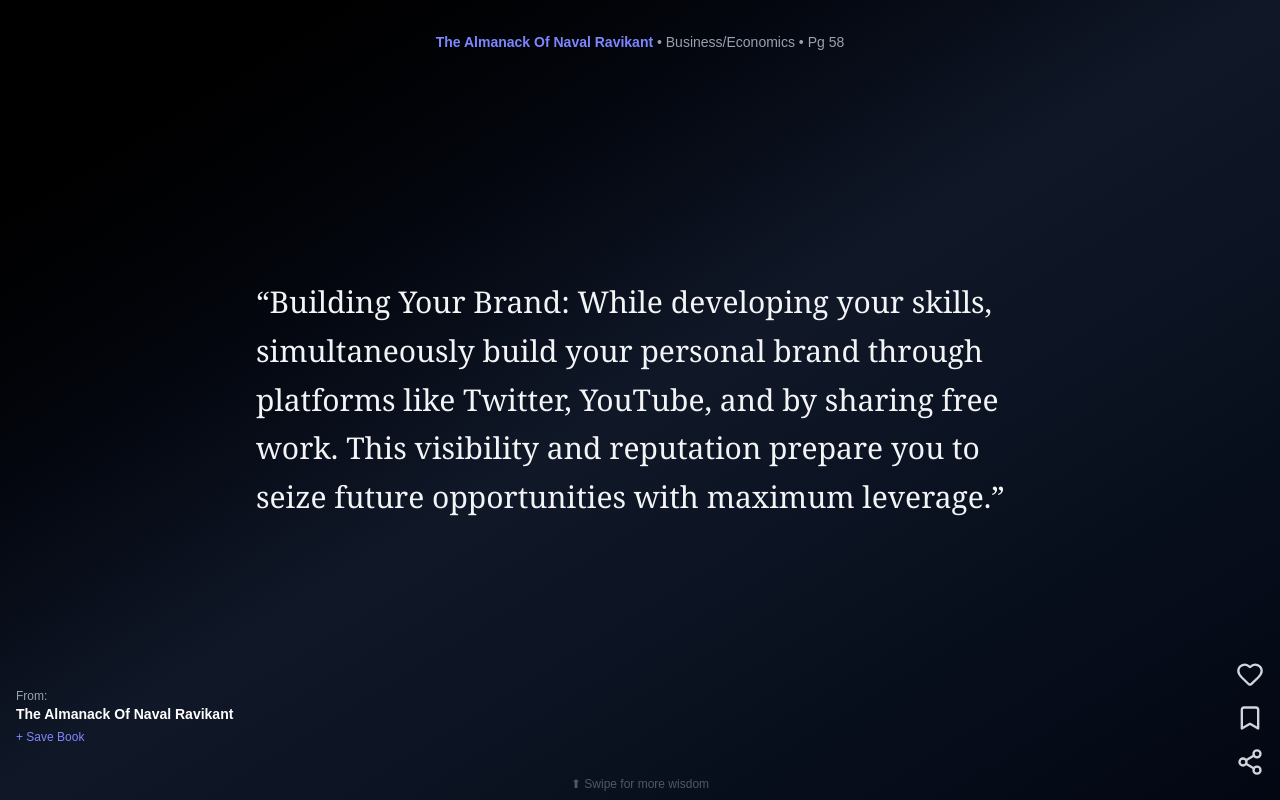
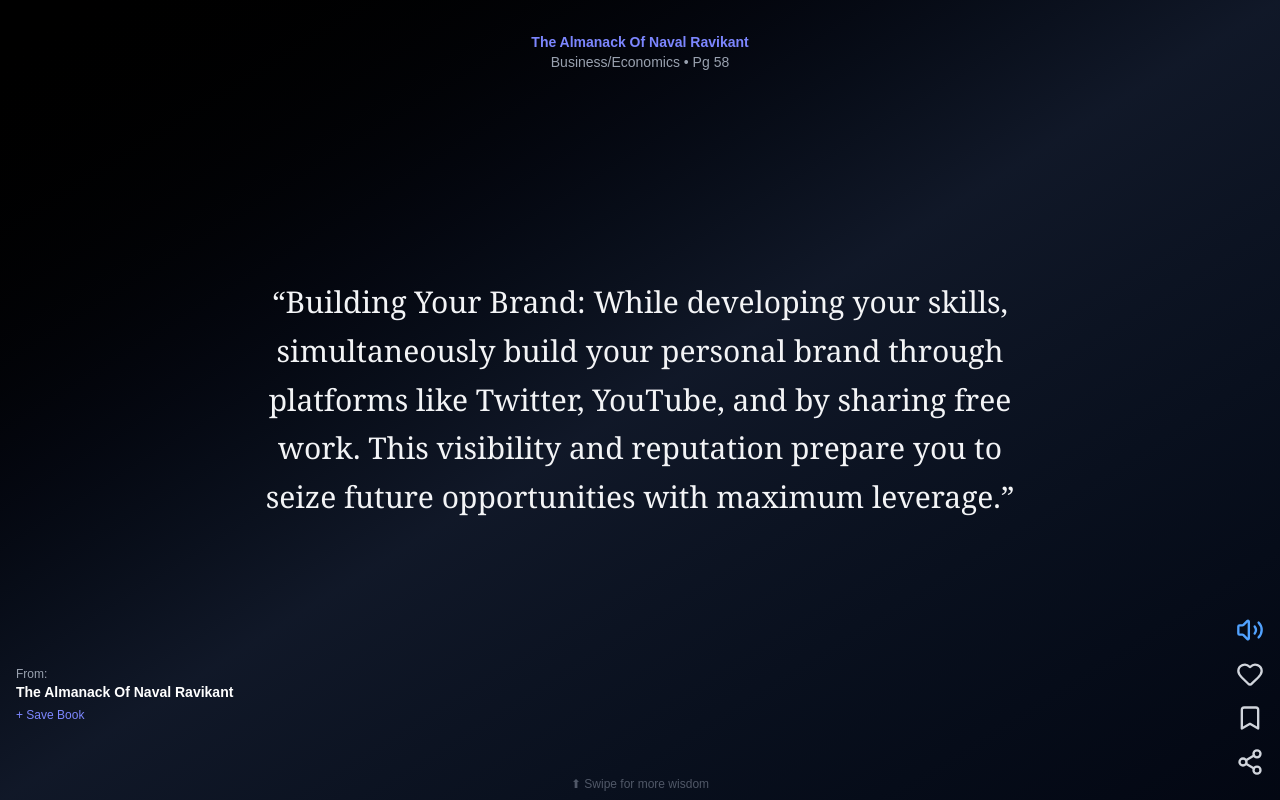
Before and after one commit to shaikhazrath/readme, a Next.js app: page / in a window 1280 px wide. Built offline with nearby package versions, Linux system fonts and the light colour scheme.

Commit message:
audio added

```diff
--- a/components/FeedSection.jsx
+++ b/components/FeedSection.jsx
@@ -1,63 +1,117 @@
 'use client';
-import React, { useState } from 'react';
-import { Bookmark, Heart, Share2 } from 'lucide-react';
+import React, { useEffect, useRef, useState } from 'react';
+import { Bookmark, Heart, Share2, Volume2, VolumeX } from 'lucide-react';
 
 const FeedSection = ({ data }) => {
   const [liked, setLiked] = useState({});
   const [saved, setSaved] = useState({});
+  const [isSpeakerOn, setIsSpeakerOn] = useState(true);
+  const observer = useRef(null);
+  const sectionsRef = useRef([]);
+  const synthRef = useRef(window.speechSynthesis);
 
   const toggleLike = (id) => setLiked((prev) => ({ ...prev, [id]: !prev[id] }));
   const toggleSave = (id) => setSaved((prev) => ({ ...prev, [id]: !prev[id] }));
+  const toggleSpeaker = () => {
+    setIsSpeakerOn((prev) => !prev);
+    synthRef.current.cancel();
+  };
+
+  const speakText = (text, index) => {
+    if (!isSpeakerOn) return;
+
+    const utterance = new SpeechSynthesisUtterance(text);
+    utterance.rate = 1;
+    utterance.pitch = 1;
+    utterance.lang = 'en-US';
+
+    utterance.onend = () => {
+      if (index + 1 < sectionsRef.current.length) {
+        sectionsRef.current[index + 1]?.scrollIntoView({ behavior: 'smooth' });
+      }
+    };
+
+    synthRef.current.cancel(); // Cancel any ongoing speech
+    synthRef.current.speak(utterance);
+  };
+
+  useEffect(() => {
+    if (observer.current) observer.current.disconnect();
+
+    observer.current = new IntersectionObserver(
+      (entries) => {
+        entries.forEach((entry) => {
+          if (entry.isIntersecting) {
+            const index = Number(entry.target.dataset.index);
+            speakText(data[index].snippet, index);
+          }
+        });
+      },
+      { threshold: 0.7 }
+    );
+
+    sectionsRef.current.forEach((section) => {
+      if (section) observer.current.observe(section);
+    });
+
+    return () => {
+      observer.current.disconnect();
+    };
+  }, [isSpeakerOn, data]);
 
   return (
     <div className="h-screen w-full overflow-y-scroll snap-y snap-mandatory scrollbar-hide bg-gradient-to-br from-black via-gray-900 to-gray-950">
-      {data.map((item) => (
+      {data.map((item, i) => (
         <section
           key={item.index}
+          ref={(el) => (sectionsRef.current[i] = el)}
+          data-index={i}
           className="min-h-screen snap-start relative flex flex-col justify-between items-center px-6 py-12"
         >
-          {/* Book Header */}
+          {/* Header */}
           <header className="absolute top-8 text-center w-full">
             <p className="text-sm text-gray-400">
-              <span className="text-indigo-400 font-semibold">{item.book}</span> • {item.genre} • Pg {item.pageNumber}
+              <span className="text-indigo-400 font-semibold">{item.book}</span> <br /> {item.genre} • Pg {item.pageNumber}
             </p>
           </header>
 
-          {/* Centered Quote */}
+          {/* Quote */}
           <div className="flex-grow flex items-center justify-center">
-            <blockquote className=" text-xl md:text-3xl font-serif text-gray-100 max-w-3xl leading-relaxed">
+            <blockquote className="text-xl md:text-3xl font-serif text-gray-100 max-w-3xl leading-relaxed text-center">
               “{item.snippet}”
             </blockquote>
           </div>
 
-          {/* Book Footer */}
+          {/* Footer */}
           <div className="absolute bottom-6 w-full flex items-center justify-between px-4">
-            {/* Mini book card */}
+            {/* Book Info */}
             <div className="text-left">
               <p className="text-xs text-gray-400">From:</p>
               <p className="text-sm font-semibold text-white">{item.book}</p>
               <button className="text-indigo-400 hover:underline text-xs mt-1">+ Save Book</button>
             </div>
 
-            {/* Floating Action Buttons */}
+            {/* Buttons */}
             <div className="flex flex-col items-center space-y-4">
+                 {/* Speaker Button */}
+              <button onClick={toggleSpeaker} className="transition hover:scale-110">
+                {isSpeakerOn ? (
+                  <Volume2 className="w-7 h-7 text-blue-400" />
+                ) : (
+                  <VolumeX className="w-7 h-7 text-gray-400" />
+                )}
+              </button>
               <button onClick={() => toggleLike(item.id)} className="transition hover:scale-110">
-                <Heart
-                  className={`w-7 h-7 ${
-                    liked[item.id] ? 'fill-pink-500 text-pink-500' : 'text-gray-300'
-                  }`}
-                />
+                <Heart className={`w-7 h-7 ${liked[item.id] ? 'fill-pink-500 text-pink-500' : 'text-gray-300'}`} />
               </button>
               <button onClick={() => toggleSave(item.id)} className="transition hover:scale-110">
-                <Bookmark
-                  className={`w-7 h-7 ${
-                    saved[item.id] ? 'fill-yellow-400 text-yellow-400' : 'text-gray-300'
-                  }`}
-                />
+                <Bookmark className={`w-7 h-7 ${saved[item.id] ? 'fill-yellow-400 text-yellow-400' : 'text-gray-300'}`} />
               </button>
               <button className="transition hover:scale-110">
                 <Share2 className="w-7 h-7 text-gray-300" />
               </button>
+
+
             </div>
           </div>
 
```
